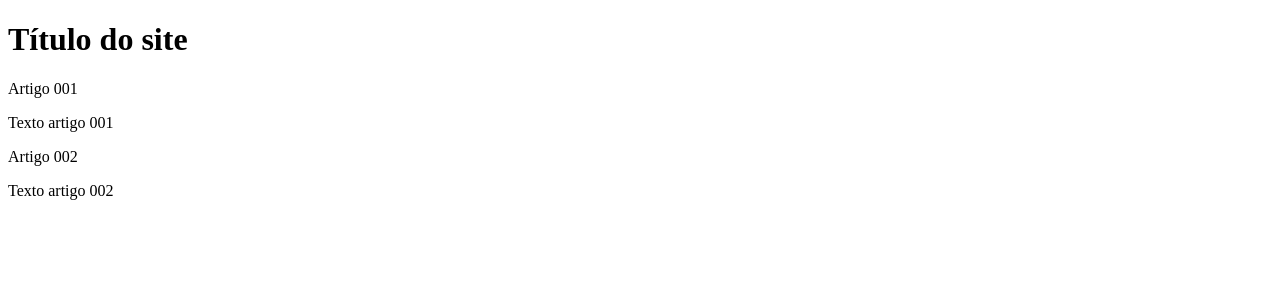
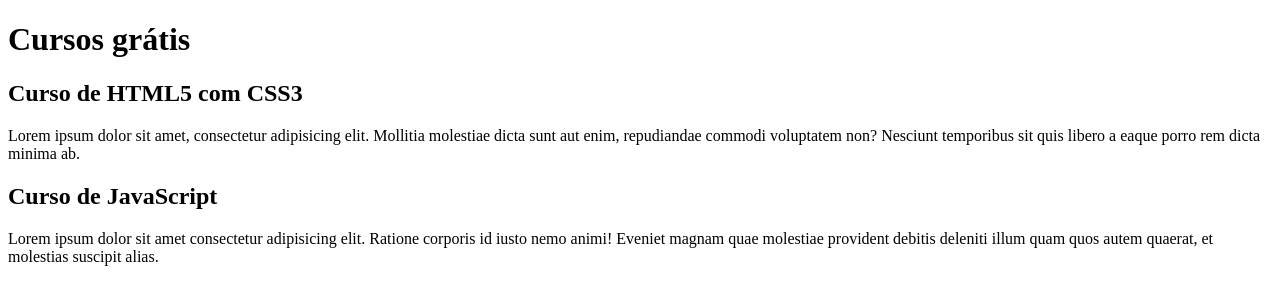
Before and after one commit to Alex-Francisco/Projeto-Site_Curso-em-Video, a plain HTML site: page index.html in a window 1280 px wide. Drawn offline with Linux system fonts and the light colour scheme.

Commit message:
comecei a escrever o conteúdo

```diff
--- a/index.html
+++ b/index.html
@@ -8,15 +8,15 @@
 <body>
     <main>
         <header>
-            <h1>Título do site</h1>
+            <h1>Cursos grátis</h1>
         </header>
         <article>
-            Artigo 001
-            <p>Texto artigo 001</p>
+            <h2>Curso de HTML5 com CSS3</h2>
+            <p>Lorem ipsum dolor sit amet, consectetur adipisicing elit. Mollitia molestiae dicta sunt aut enim, repudiandae commodi voluptatem non? Nesciunt temporibus sit quis libero a eaque porro rem dicta minima ab.</p>
         </article>
         <article>
-            Artigo 002
-            <p>Texto artigo 002</p>
+            <h2>Curso de JavaScript</h2>
+            <p>Lorem ipsum dolor sit amet consectetur adipisicing elit. Ratione corporis id iusto nemo animi! Eveniet magnam quae molestiae provident debitis deleniti illum quam quos autem quaerat, et molestias suscipit alias.</p>
         </article>
     </main>
 </body>
```
